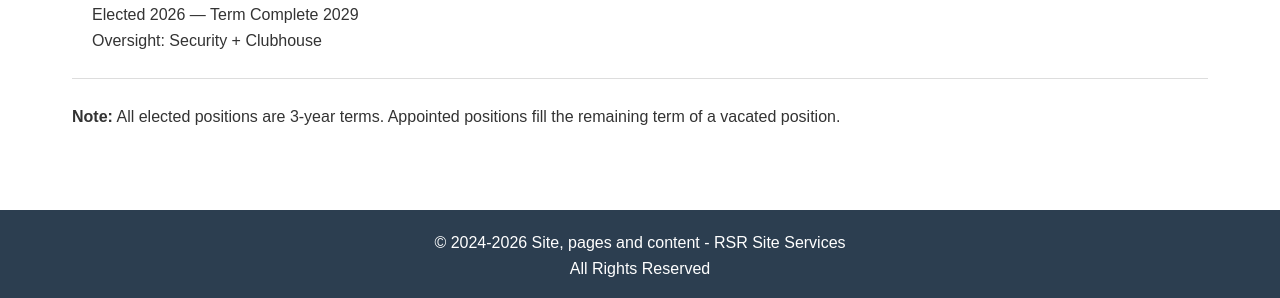
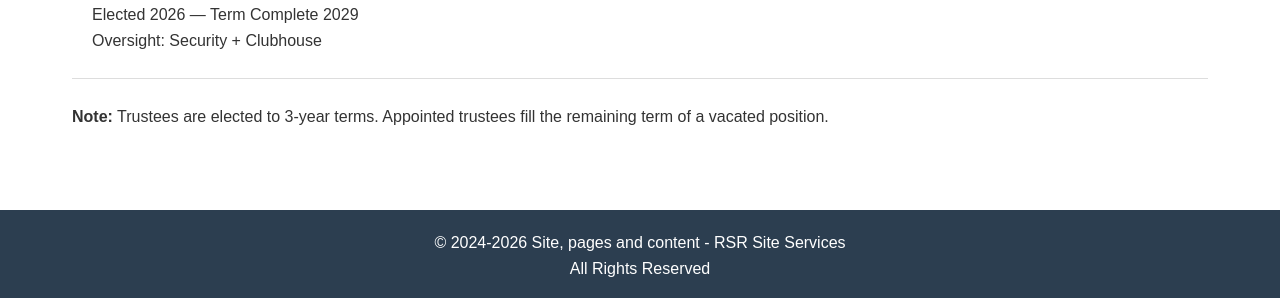
Before and after one commit to BrandonJackson1998/SilverCreekHOA, a Jekyll site: the page built from pages/1 - Management/1 - Board/board-of-trustees.html, in a window 1280 px wide and 900 px high, scrolled down 638 px. Shown: the part 599-897 px from the top of the window. Built offline with Jekyll 4.4.1, drawn with Linux system fonts in a browser that asks for light colours.

Commit message:
Update board-of-trustees.html (#12)

```diff
--- a/pages/1 - Management/1 - Board/board-of-trustees.html
+++ b/pages/1 - Management/1 - Board/board-of-trustees.html
@@ -39,5 +39,5 @@ nav_order: 1
 
   <hr>
 
-  <p><strong>Note:</strong> All elected positions are 3-year terms. Appointed positions fill the remaining term of a vacated position.</p>
+  <p><strong>Note:</strong> Trustees are elected to 3-year terms. Appointed trustees fill the remaining term of a vacated position.</p>
 </section>
```
